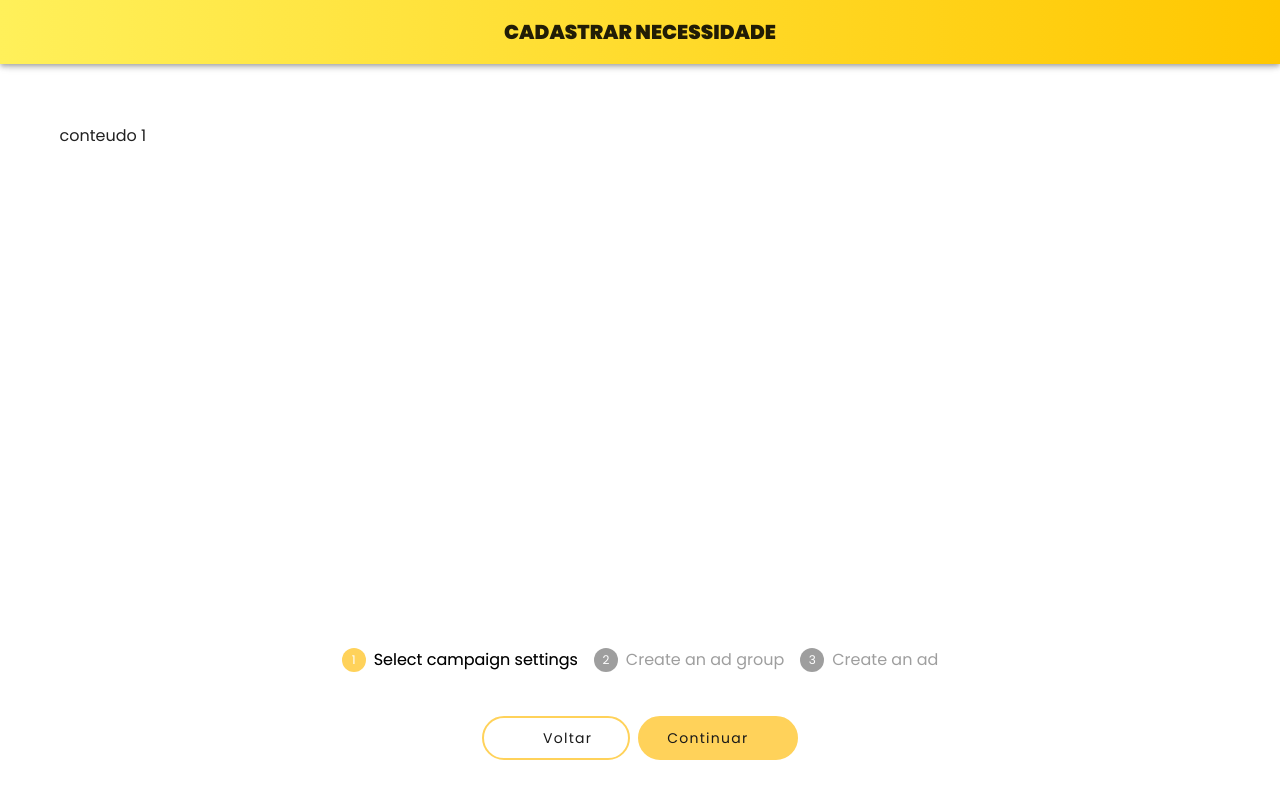
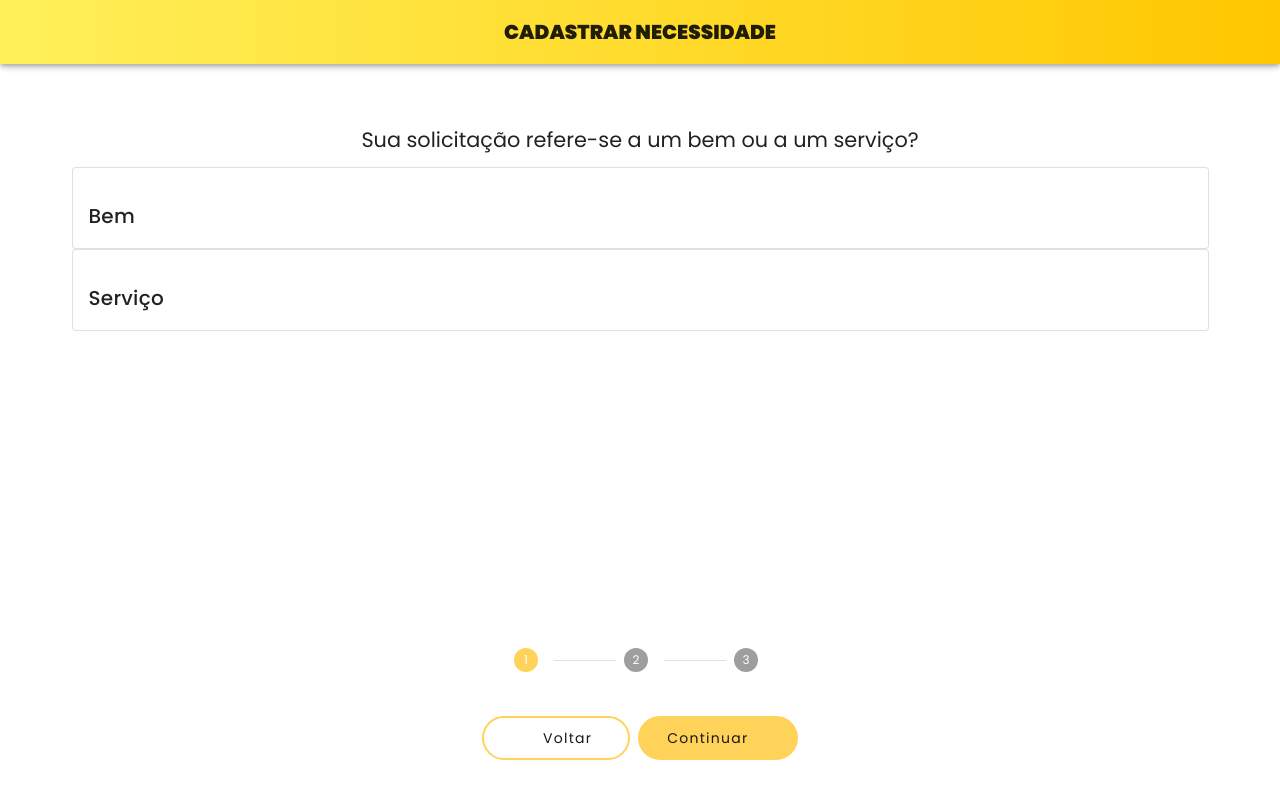
Before and after one commit to bvinicius/adote-um-amanha-frontend, a Vue app: page /#/necessities/create in a window 1280 px wide. Built offline with nearby package versions, Linux system fonts and the light colour scheme; the HTML template or start-up script is replaced by a standard one.

Commit message:
Começando o Conteúdo da Tab 1.

```diff
--- a/src/modules/institution/views/RegisterNecessity.vue
+++ b/src/modules/institution/views/RegisterNecessity.vue
@@ -2,14 +2,28 @@
   <v-container class="align-start" fill-height>
     <v-tabs v-model="tab" grow>
       <v-tabs-items v-model="tab">
-        <v-tab-item key="1"> conteudo 1 </v-tab-item>
+        <v-tab-item key="1">
+          <div class="a-text__subtitle">
+            Sua solicitação refere-se a um bem ou a um serviço?
+          </div>
+          <v-container>
+            <v-card outlined>
+              <v-card-actions> </v-card-actions>
+              <v-card-title class="align-center"> Bem </v-card-title>
+            </v-card>
+            <v-card outlined class="aling-end">
+              <v-card-actions> </v-card-actions>
+              <v-card-title> Serviço </v-card-title>
+            </v-card>
+          </v-container>
+        </v-tab-item>
         <v-tab-item key="2"> conteudo 2 </v-tab-item>
         <v-tab-item key="3"> conteudo 3 </v-tab-item>
       </v-tabs-items>
     </v-tabs>
     <v-col class="justify-center align-self-end">
       <v-row class="justify-center mb-5">
-        <NecessityStep1 :number="tab + 1" class="align-center"></NecessityStep1>
+        <Stepper :number="tab + 1" class="align-center"></Stepper>
       </v-row>
       <v-row class="justify-center mb-4 align-self-end">
         <Button
@@ -35,9 +49,9 @@
 <script>
 import Vue from "vue";
 import Button from "../../shared/components/Button.vue";
-import NecessityStep1 from "../../shared/components/NecessityStep1.vue";
+import Stepper from "../../shared/components/Stepper.vue";
 export default Vue.extend({
-  components: { Button, NecessityStep1 },
+  components: { Button, Stepper },
   data: () => ({
     tab: 0,
   }),
--- a/src/modules/shared/components/NecessityStep1.vue
+++ b/src/modules/shared/components/Stepper.vue
@@ -1,15 +1,15 @@
 <template>
   <v-stepper :value="number" class="a-stepper elevation-0">
     <v-stepper-header class="a-stepper__header">
-      <v-stepper-step step="1"> Select campaign settings </v-stepper-step>
+      <v-stepper-step step="1"> </v-stepper-step>
 
       <v-divider></v-divider>
 
-      <v-stepper-step step="2"> Create an ad group </v-stepper-step>
+      <v-stepper-step step="2"> </v-stepper-step>
 
       <v-divider></v-divider>
 
-      <v-stepper-step step="3"> Create an ad </v-stepper-step>
+      <v-stepper-step step="3"> </v-stepper-step>
     </v-stepper-header>
   </v-stepper>
 </template>
```
